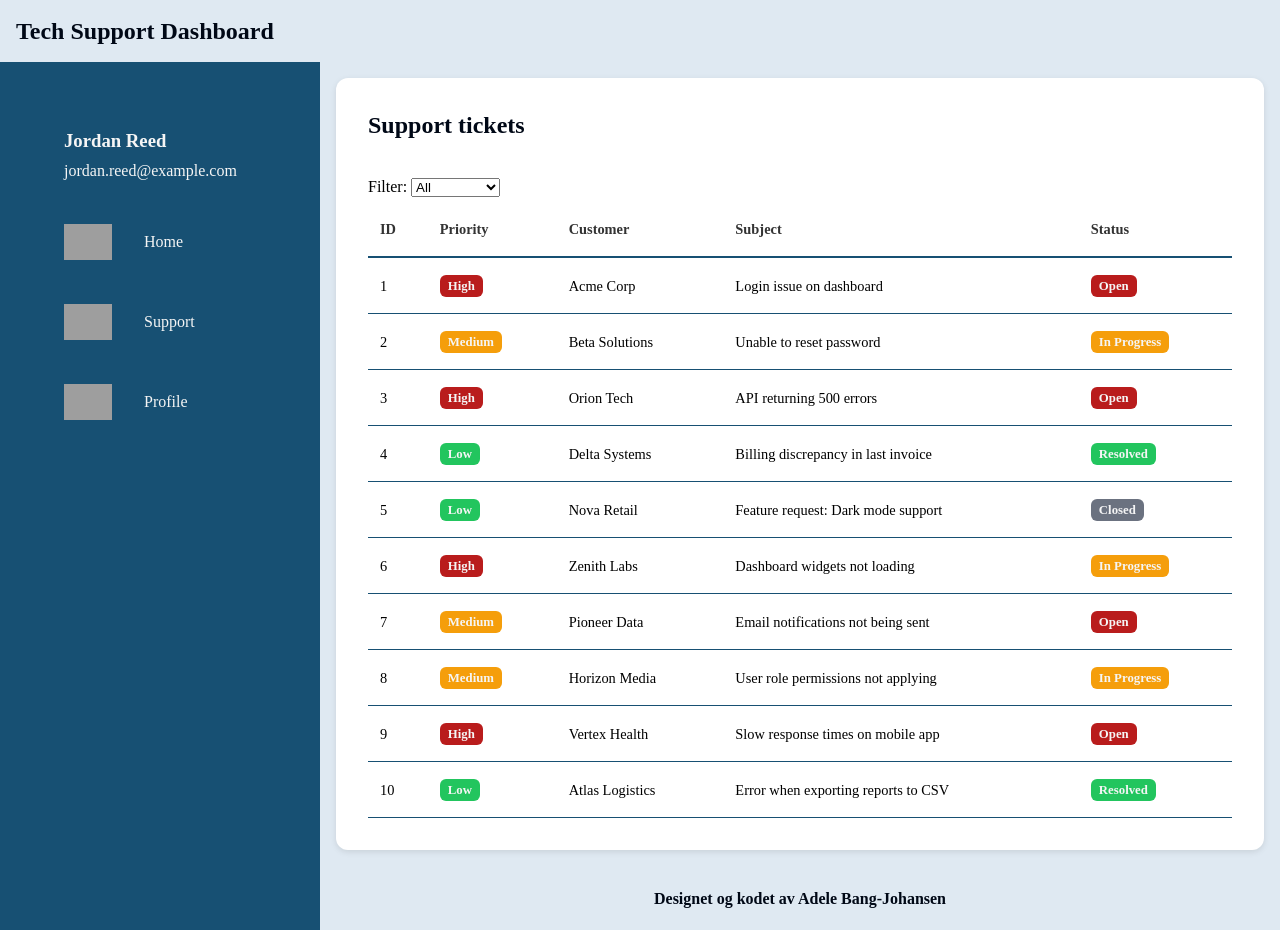
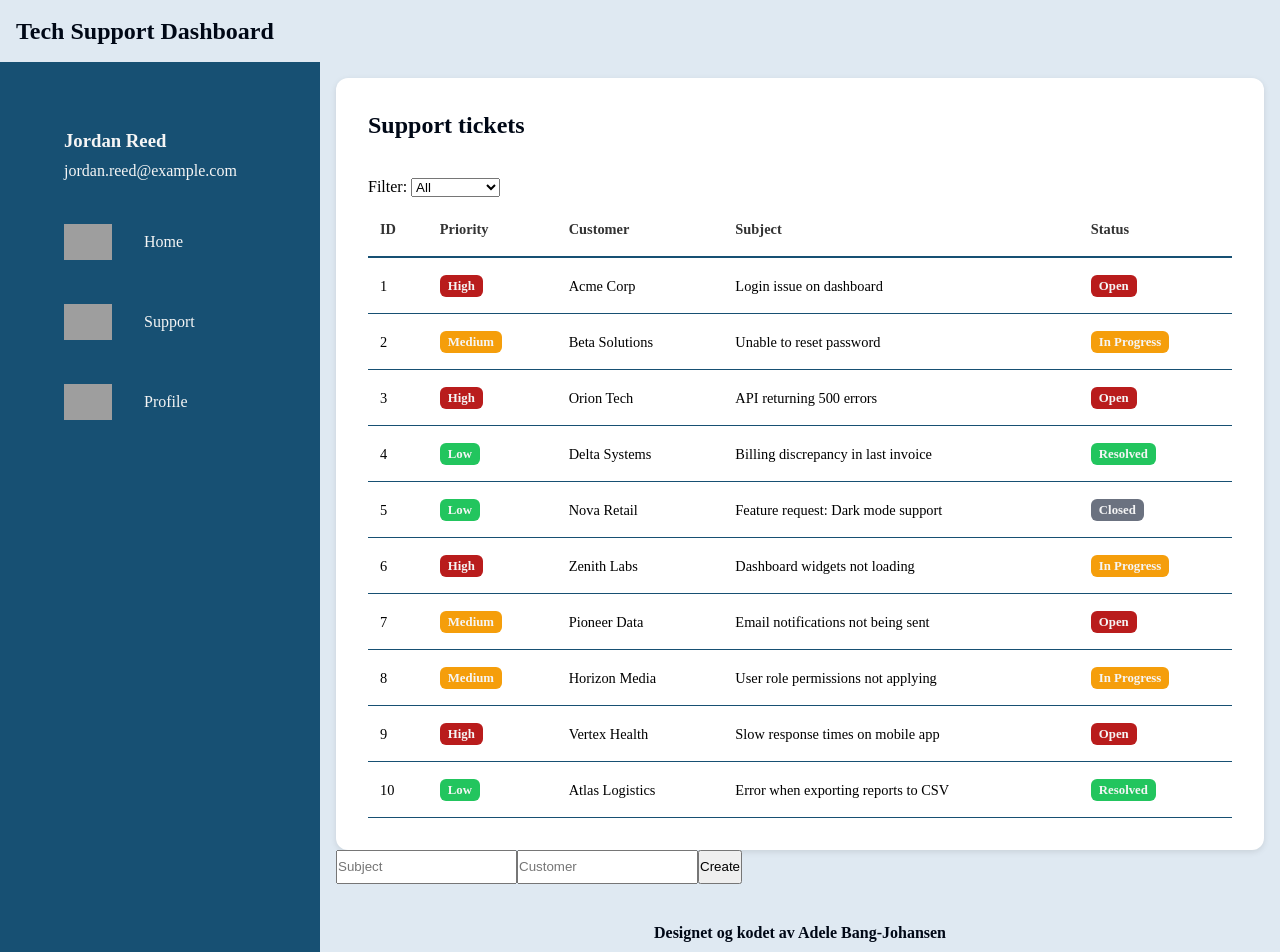
Before and after one commit to Adbaa006/dashboard-app, a Vue app: page /#/support in a window 1280 px wide. Shown: the top 952 px of the page. Before the commit the page ends 930 px from the top, so only its background shows below. Built offline with nearby package versions, Linux system fonts and the light colour scheme; grey boxes are pictures that could not be loaded.

Commit message:
Små feilrettinger og forberedelser

```diff
--- a/src/App.vue
+++ b/src/App.vue
@@ -1,7 +1,7 @@
 <script setup>
 import Navbar from './components/Navbar.vue'
 import Menu from './components/Menu.vue'
-import Footer from './components/Footer.vue'
+import Footer from './components/footer.vue'
 </script>
 
 <template>
--- a/src/components/forhondsvisningTabel.vue
+++ b/src/components/forhondsvisningTabel.vue
@@ -32,7 +32,7 @@ const priorityClass = (priority) => {
 
 <template>
     <div class="tickets-table">
-        <h2 class="table-title">Support tickets</h2>
+        <h2 class="table-title">High priority cases</h2>
         <table>
             <thead>
                 <tr>
--- /dev/null
+++ b/src/components/lagtickets.vue
@@ -0,0 +1,45 @@
+<script setup>
+import { ref } from 'vue'
+import { createTicket } from '@/services/api'
+
+const subject = ref('')
+const customer = ref('')
+
+
+const submitTicket = async () => {
+
+  await createTicket({
+
+    subject: subject.value,
+
+    customer: customer.value,
+
+    description: 'Test',
+
+    status: 'Open',
+
+    priority: 'Medium'
+  })
+
+  alert('Ticket created')
+}
+</script>
+
+
+<template>
+
+  <input
+    v-model="subject"
+    placeholder="Subject"
+  />
+
+  <input
+    v-model="customer"
+    placeholder="Customer"
+  />
+
+  <button @click="submitTicket">
+    Create
+  </button>
+
+</template>
--- a/src/pages/Home.vue
+++ b/src/pages/Home.vue
@@ -1,6 +1,7 @@
 <script setup>
 import FilterTable from '@/components/FilterTable.vue';
-import { userProfile, supportTickets } from '../data/supportData';
+import { userProfile, supportTickets } from '../data/supportData.js';
+import ForhondsvisningTabel from '@/components/forhondsvisningTabel.vue';
 
 console.log(userProfile)
 console.log(supportTickets)
@@ -15,6 +16,7 @@ console.log(supportTickets)
     <statChart />
     <div class="feilmeldinger">
       <ForhondsvisningTabel />
+
     </div>
   </main>
 </template>
--- a/src/pages/Profil.vue
+++ b/src/pages/Profil.vue
@@ -1,5 +1,5 @@
 <script setup>
-import { userProfile, supportTickets } from '../data/supportData';
+import { userProfile, supportTickets } from '../data/supportData.js';
 
 console.log(userProfile)
 console.log(supportTickets)
--- a/src/pages/Support.vue
+++ b/src/pages/Support.vue
@@ -1,5 +1,6 @@
 <script setup>
     import FilterTable from '@/components/FilterTable.vue';
+import Lagtickets from '@/components/lagtickets.vue';
     import MeldingTabel from '@/components/MeldingTabel.vue';
     import { useRouter } from 'vue-router';
 
@@ -14,6 +15,9 @@
     <div class="tabell">
         <FilterTable @select-ticket="openTicket"/>
     </div>
+    <div class="legge-til-ticket">
+        <Lagtickets/>
+    </div>
 </template>
 
 <style scoped>
```
Also changed, not shown: 1 other file (tests, documents, lock files or other folders).
